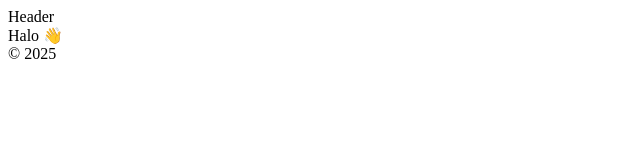
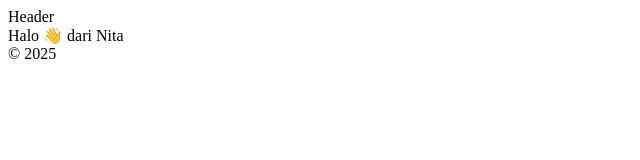
Before and after one commit to nitagonita/baking-portfolio, a plain HTML site: page index.html in a window 1280 px wide. Shown: the full height of the page, 0-640 px from the left. Drawn offline with Linux system fonts and the light colour scheme.

Commit message:
Update index.html
Update header menjadi Halo dari Nita

```diff
--- a/index.html
+++ b/index.html
@@ -4,5 +4,6 @@
 <title>Baking Portfolio</title>
 <link rel="stylesheet" href="stylesheet.css">
 </head><body>
-<header>Header</header><main>Halo 👋</main><footer>© 2025</footer>
+<!-- test : update header-->
+<header>Header</header><main>Halo 👋 dari Nita</main><footer>© 2025</footer>
 </body></html>
```
